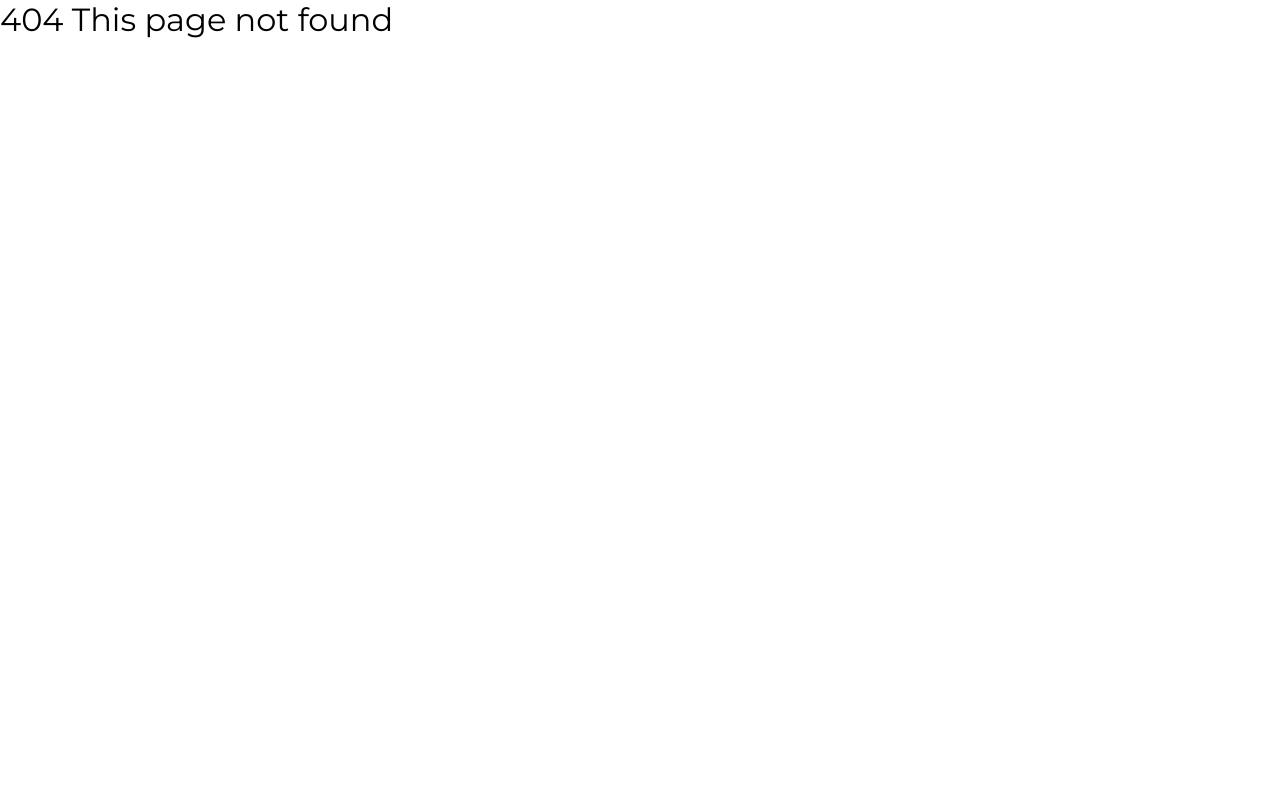
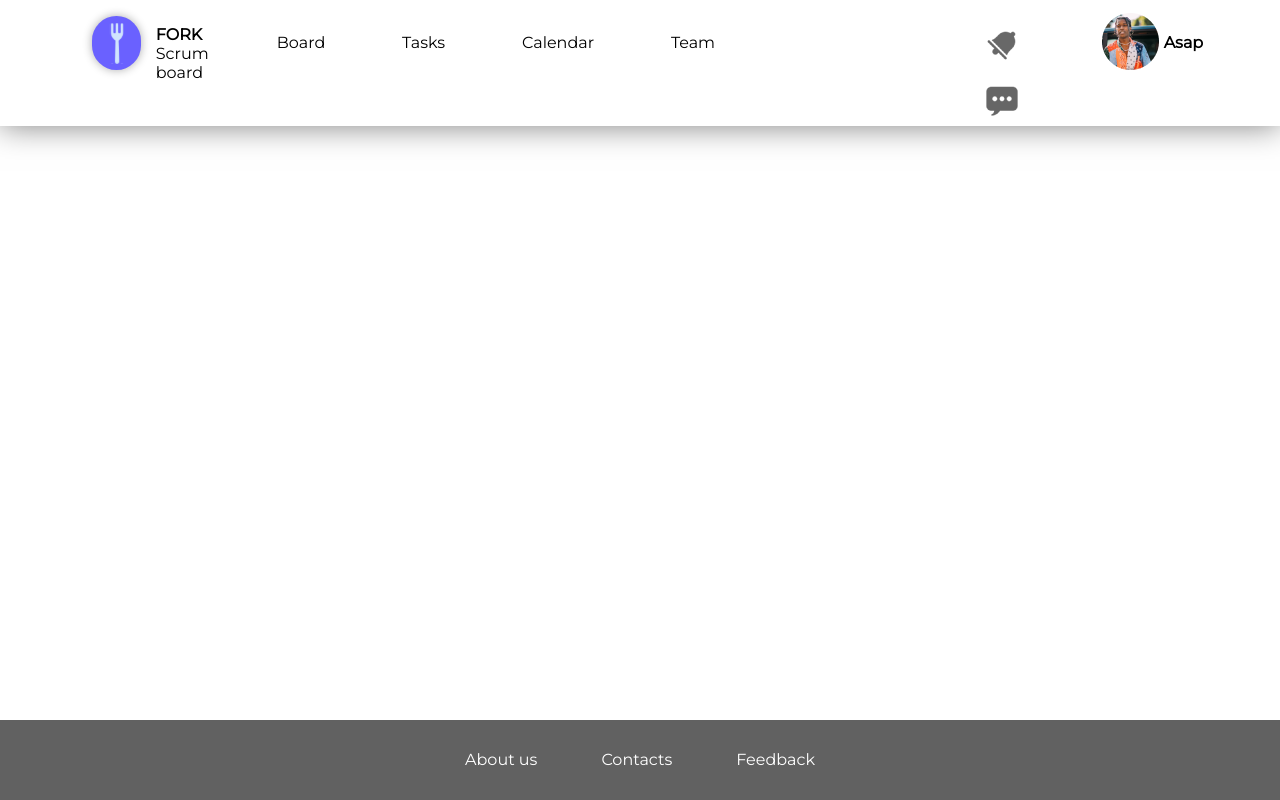
Before and after one commit to DanilBelka/fork-front, a React (Create React App) app: page /create-project in a window 1280 px wide. Before the commit this address had no page. Built offline with nearby package versions, Linux system fonts and the light colour scheme.

Commit message:
Started projectCreationPage

```diff
--- a/src/App.js
+++ b/src/App.js
@@ -1,5 +1,6 @@
 import WelcomePage from "./WelcomePage";
 import MainPage from "./MainPage";
+import NewProjectPage from "./NewProjectPage";
 import {BrowserRouter, Route, Routes} from "react-router-dom";
 import NotFound from "./NotFound";
 
@@ -9,6 +10,7 @@ function App() {
 			<Routes>
 				<Route path={"/welcome"} element={<WelcomePage/>}></Route>
 				<Route path={"/index"} element={<MainPage/>}></Route>
+				<Route path={"/create-project"} element={<NewProjectPage/>}></Route>
 				<Route path={"*"} element={<NotFound/>}/>
 			</Routes>
 		</BrowserRouter>
--- /dev/null
+++ b/src/NewProjectPage.js
@@ -0,0 +1,19 @@
+import React from 'react';
+
+import './styles/stylesheet.css';
+import Header from "./Header"
+import Footer from "./Footer"
+
+const NewProjectPage = () => {
+
+    return (
+        <div className={"mainPage"}>
+            <Header></Header>
+            <div className={"project-creation"} style={{ marginLeft: "auto", marginRight: "auto" }}>
+            </div>
+            <Footer></Footer>
+        </div>
+    );
+};
+
+export default NewProjectPage;
```
